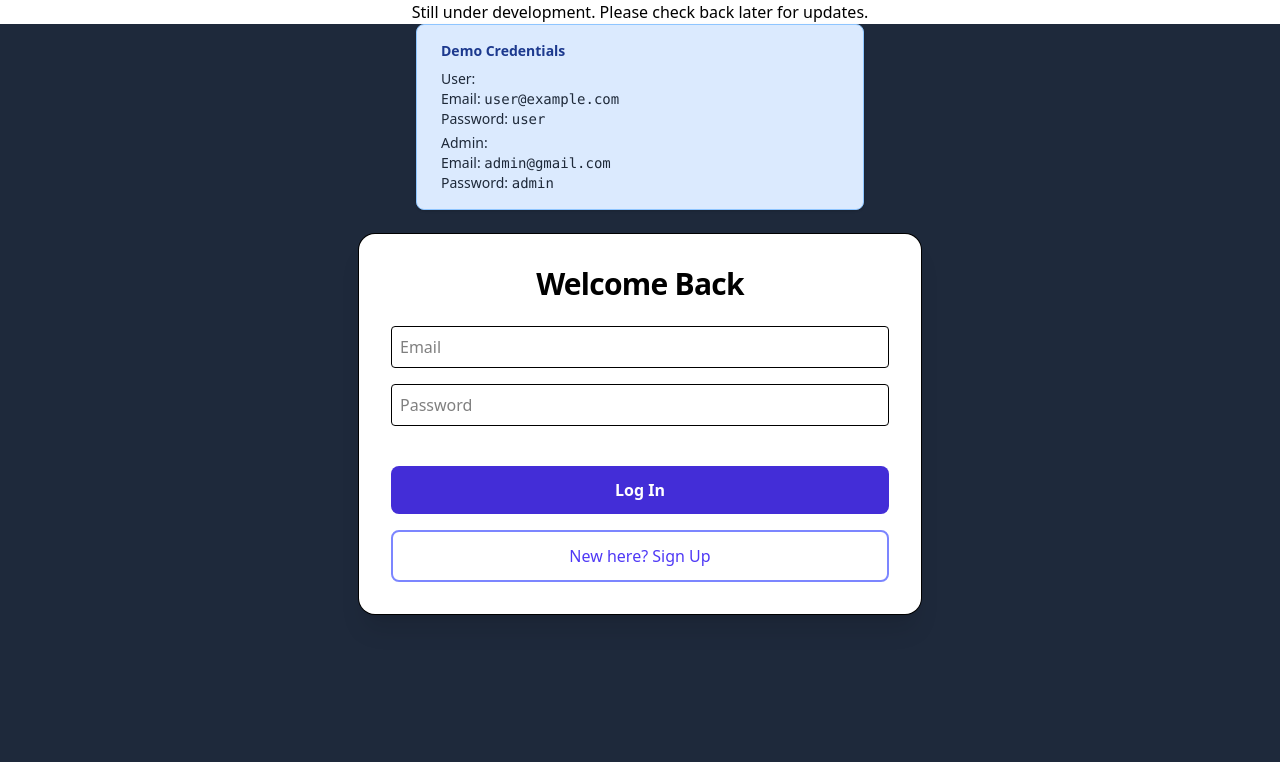
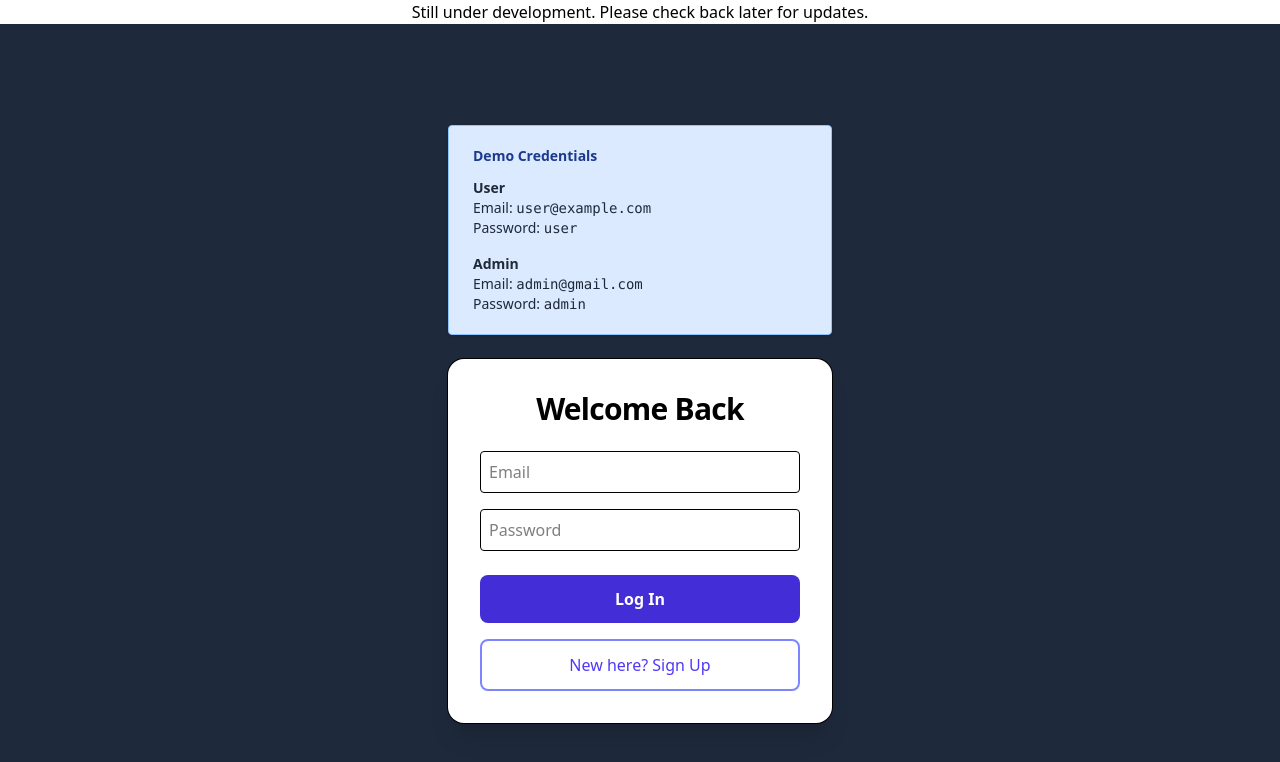
Before and after one commit to Udvik/courseNavigator2, a React (Vite) app in the folder client/: page /login in a window 1280 px wide. Shown: the top 762 px of the page. Built offline with nearby package versions, Linux system fonts and the light colour scheme.

Commit message:
Added Dummy Credentials in login

```diff
--- a/client/src/pages/Login.jsx
+++ b/client/src/pages/Login.jsx
@@ -34,24 +34,29 @@ export default function Login() {
   };
 
   return (
-    <div className="min-h-screen flex items-center justify-center  p-6 "
-    style={{backgroundColor: "#1e293b"}}>
-      <div className="absolute top-6 left-1/2 -translate-x-1/2 bg-blue-100 border border-blue-300 rounded-lg shadow px-6 py-4 mb-6 w-full max-w-md text-sm text-gray-800">
-      <div className="mb-2 font-semibold text-blue-900">Demo Credentials</div>
-      <div className="mb-1">
-        <span className="font-medium">User:</span> <br />
-        Email: <span className="font-mono">user@example.com</span> <br />
-        Password: <span className="font-mono">user</span>
+    <div
+  className="min-h-screen flex flex-col items-center justify-center p-6 space-y-6"
+  style={{ backgroundColor: "#1e293b" }}
+>
+  {/* Demo Credentials */}
+  <div className="bg-blue-100 border border-blue-300 rounded px-6 py-5 text-sm text-gray-800 w-full max-w-sm shadow">
+    <div className="font-semibold text-blue-900 mb-3">Demo Credentials</div>
+    <div className="mb-4">
+      <strong>User</strong><br />
+      Email: <code>user@example.com</code><br />
+      Password: <code>user</code>
     </div>
     <div>
-        <span className="font-medium">Admin:</span> <br />
-        Email: <span className="font-mono">admin@gmail.com</span> <br />
-        Password: <span className="font-mono">admin</span>
+      <strong>Admin</strong><br />
+      Email: <code>admin@gmail.com</code><br />
+      Password: <code>admin</code>
     </div>
   </div>
+
+  {/* Login Form */}
   <form
     onSubmit={handleLogin}
-        className=" bg-white backdrop-blur-lg p-8 rounded-2xl shadow-xl ring-1  space-y-6 animate-fade-in"
+    className="bg-white backdrop-blur-lg p-8 rounded-2xl shadow-xl ring-1 space-y-6 animate-fade-in max-w-sm w-full"
   >
     <h2 className="text-3xl font-extrabold text-black text-center tracking-tight">
       Welcome Back
@@ -61,16 +66,15 @@ export default function Login() {
       <input
         type="email"
         placeholder="Email"
-            className="w-full p-2 mb-4 border rounded items-center"
+        className="w-full p-2 border rounded"
         value={email}
         onChange={(e) => setEmail(e.target.value)}
         required
       />
-
       <input
         type="password"
         placeholder="Password"
-            className="w-full p-2 mb-4 border rounded items-center"
+        className="w-full p-2 border rounded"
         value={password}
         onChange={(e) => setPassword(e.target.value)}
         required
@@ -84,16 +88,16 @@ export default function Login() {
       >
         Log In
       </button>
-
       <button
         type="button"
         onClick={() => navigate("/signup")}
-            className="w-full py-3 font-medium rounded-lg bg-transparent border-2 border-indigo-400 text-indigo-600 "
+        className="w-full py-3 font-medium rounded-lg bg-transparent border-2 border-indigo-400 text-indigo-600"
       >
         New here? Sign Up
       </button>
     </div>
   </form>
 </div>
+
   );
 }
```
Lines whose indentation alone changed are shown as unchanged.
